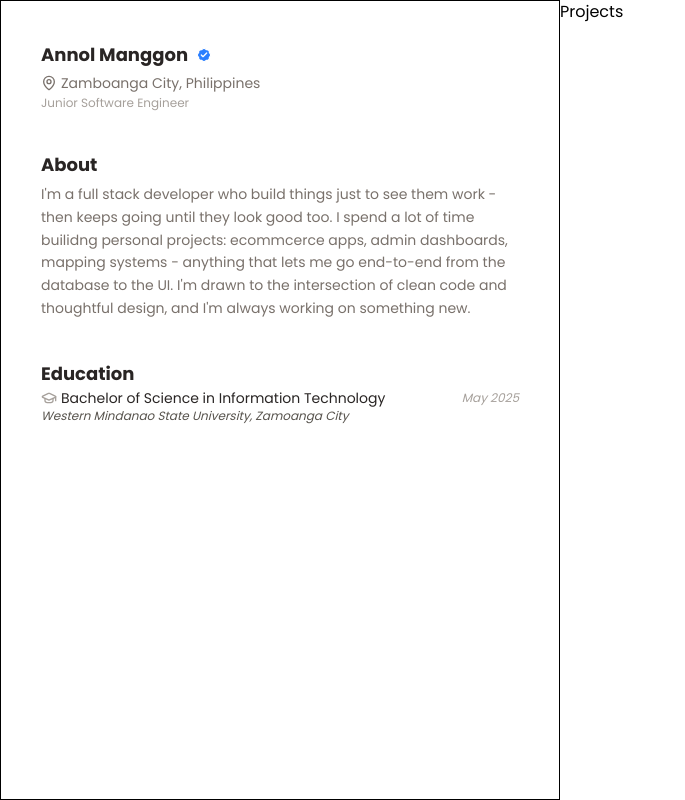
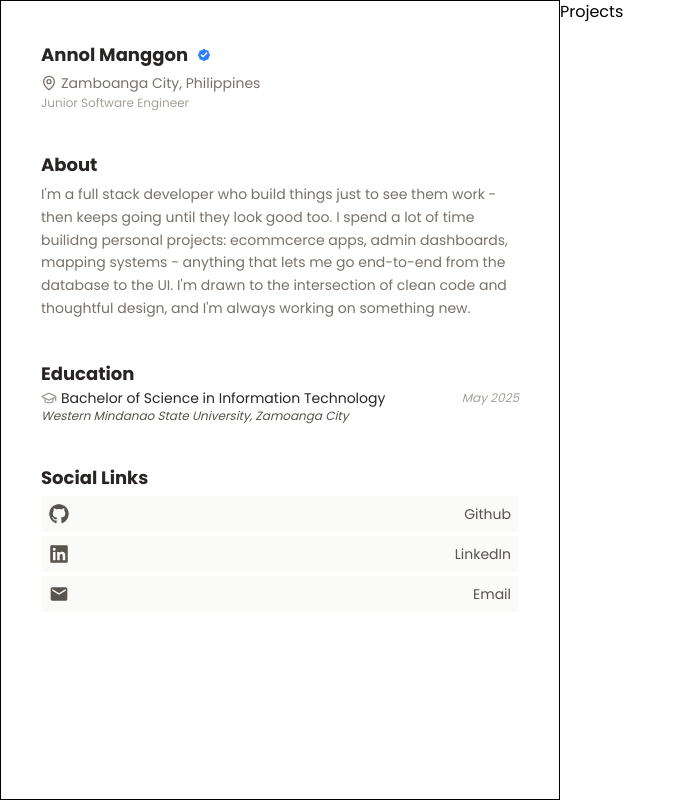
Before and after one commit to annoll/portfolio2.0, a Next.js app: page / in a window 1280 px wide. Shown: the whole page, without its empty margins (0-685 px from the left). Built offline with nearby package versions, Linux system fonts and the light colour scheme.

Commit message:
Add social links

```diff
--- /dev/null
+++ b/app/components/ContactPage.tsx
@@ -0,0 +1,39 @@
+import { IconType } from "react-icons";
+import { FaGithub, FaLinkedin } from "react-icons/fa";
+import { MdEmail } from "react-icons/md";
+import Link from "next/link";
+import PageHeader from "./PageHeader";
+
+interface socialLink {
+  label: string;
+  link: string;
+  icon: IconType;
+}
+
+const socialLinks: socialLink[] = [
+  { label: "Github", link: "https://github.com/annoll", icon: FaGithub },
+  {
+    label: "LinkedIn",
+    link: "https://www.linkedin.com/in/nur-manggona-b0a37b297/",
+    icon: FaLinkedin,
+  },
+  { label: "Email", link: "mailto:annolmanggona12@gmail.com", icon: MdEmail },
+];
+
+export default function ContactPage() {
+  return (
+    <div>
+      <PageHeader title="Social Links" />
+      {socialLinks.map(({ label, link, icon: Icon }) => (
+        <Link
+          key={label}
+          href={link}
+          className="p-2 flex items-center justify-between bg-stone-50 text-sm text-stone-600 mt-1 hover:bg-stone-100"
+        >
+          <Icon className="w-5 h-5 text-stone-600" />
+          {label}
+        </Link>
+      ))}
+    </div>
+  );
+}
--- a/app/components/Sidebar.tsx
+++ b/app/components/Sidebar.tsx
@@ -1,6 +1,7 @@
 import { BadgeCheck, MapPin } from "lucide-react";
 import AboutPage from "./AboutPage";
 import EducationPage from "./EducationPage";
+import ContactPage from "./ContactPage";
 
 export default function Sidebar() {
   return (
@@ -23,6 +24,7 @@ export default function Sidebar() {
 
       <AboutPage />
       <EducationPage />
+      <ContactPage />
     </div>
   );
 }
```
